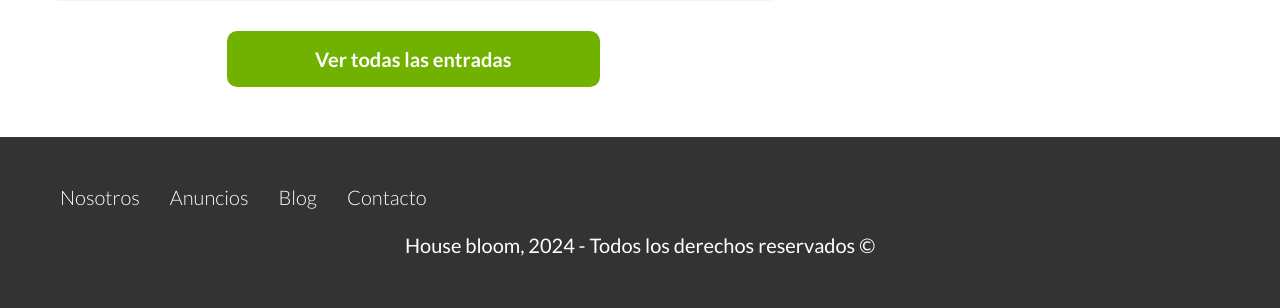
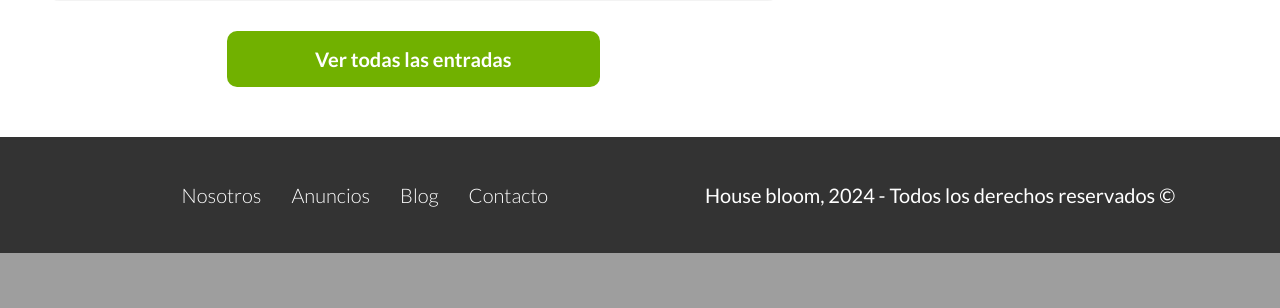
Before and after one commit to SAHAOR/bienes_raices_web, a PHP site: page / in a window 1280 px wide. Shown: the part 2634-2942 px from the top of the page. After the commit the page ends 2887 px from the top, so only its background shows below. Run offline with PHP 8.4, Linux system fonts and the light colour scheme; data that the repository does not hold is empty.

Commit message:
arreglando css en footer

```diff
--- a/src/scss/layout/_footer.scss
+++ b/src/scss/layout/_footer.scss
@@ -2,19 +2,36 @@
     padding: calc($separacion /2) 0 ;
     background-color: $grisOscuro;
     margin-bottom: 0;
+    display: flex;
+    flex-direction: column;
+    justify-content: center;
+    align-items: center;
+
+    @include tablet {
+        flex-direction: row;
+        align-items: center;
+    }
+    justify-content: center;
 
     .contenedor-footer{
-        padding-top: calc($separacion / 2);
+
+        margin-left: 0;
+        margin-right: 0;
+        max-width: 60rem;
     }
 
     .copyright{
         color: $blanco;
         text-align: center;
+        line-height: 1.3;
+        margin: 2rem 5rem;
     }
 
     .navegacion{
         visibility: visible;
         opacity: 1;
         height: auto;
+        justify-content: center;
+
     }
 }
```
Also changed, not shown: build/css/app.css, 1 other file.
